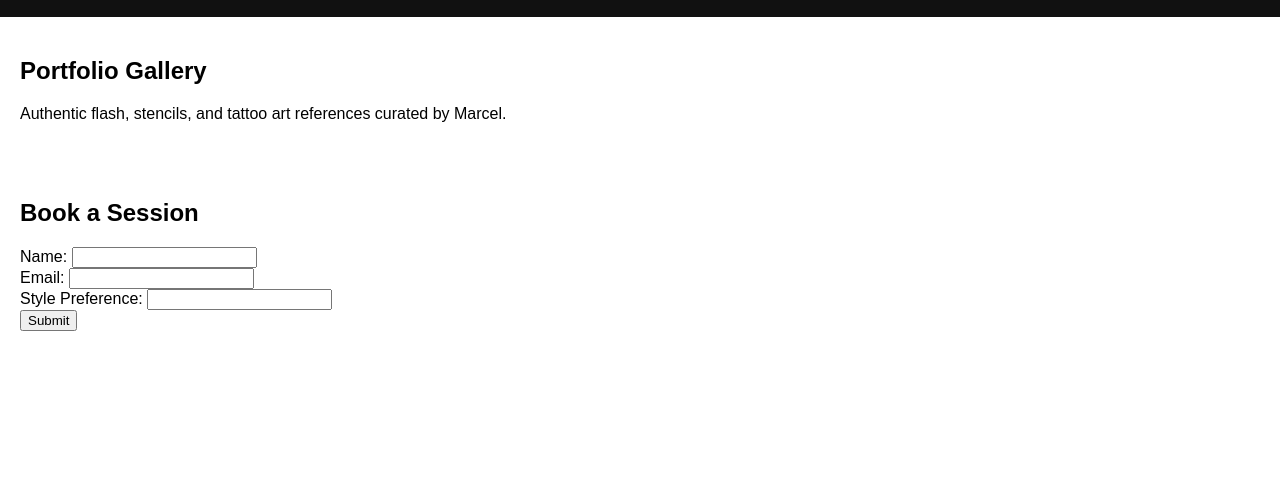
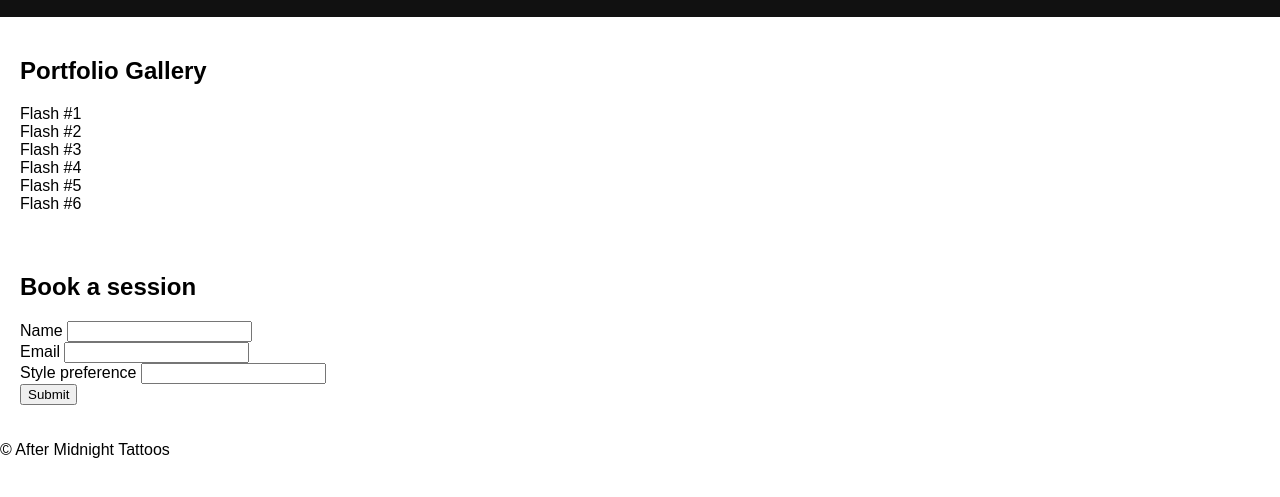
Before and after one commit to marcelgeyer19960430-ship-it/Tatoos, a plain HTML site: page index.html in a window 1280 px wide. Shown: the part 121-618 px from the top of the page. Drawn offline with Linux system fonts and the light colour scheme.

Commit message:
Initial portfolio commit

```diff
--- a/index.html
+++ b/index.html
@@ -3,28 +3,42 @@
 <head>
   <meta charset="UTF-8">
   <title>After Midnight Tattoos</title>
+  <meta name="viewport" content="width=device-width, initial-scale=1">
   <link rel="stylesheet" href="style.css">
 </head>
 <body>
   <header>
     <h1>After Midnight Tattoos</h1>
     <nav>
-      <a href="#gallery">Gallery</a> |
+      <a href="#gallery">Gallery</a>
       <a href="#booking">Booking</a>
     </nav>
   </header>
+
   <section id="gallery">
     <h2>Portfolio Gallery</h2>
-    <p>Authentic flash, stencils, and tattoo art references curated by Marcel.</p>
+    <div class="grid">
+      <div class="item">Flash #1</div>
+      <div class="item">Flash #2</div>
+      <div class="item">Flash #3</div>
+      <div class="item">Flash #4</div>
+      <div class="item">Flash #5</div>
+      <div class="item">Flash #6</div>
+    </div>
   </section>
+
   <section id="booking">
-    <h2>Book a Session</h2>
+    <h2>Book a session</h2>
     <form>
-      <label>Name: <input type="text" name="name"></label><br>
-      <label>Email: <input type="email" name="email"></label><br>
-      <label>Style Preference: <input type="text" name="style"></label><br>
+      <label>Name <input type="text" name="name" required></label><br>
+      <label>Email <input type="email" name="email" required></label><br>
+      <label>Style preference <input type="text" name="style"></label><br>
       <button type="submit">Submit</button>
     </form>
   </section>
+
+  <footer>
+    <p>&copy; After Midnight Tattoos</p>
+  </footer>
 </body>
 </html>
```
